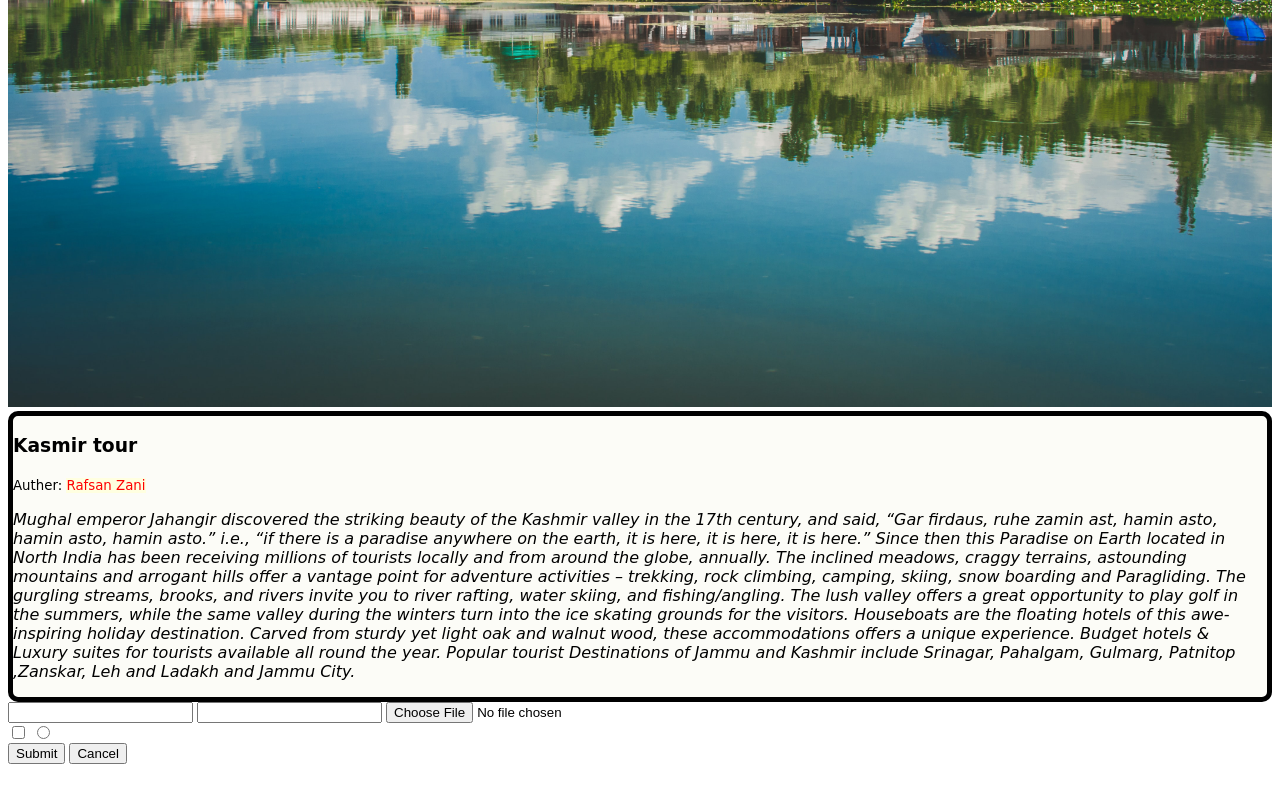
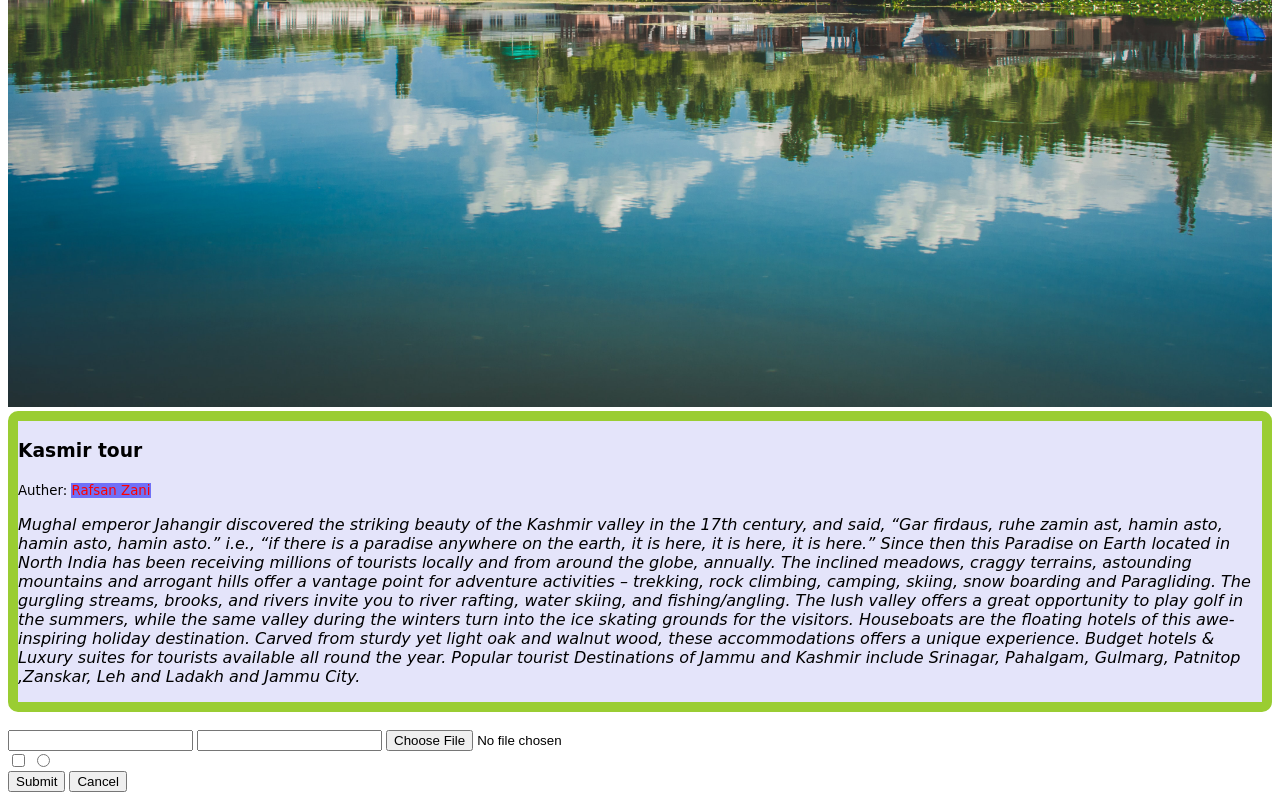
Before and after one commit to RAFSAN1010/my-second-repo, a plain HTML site: page index.html in a window 1280 px wide. Shown: the part 499-1299 px from the top of the page. Before the commit the page ends 1271 px from the top, so only its background shows below. Drawn offline with Linux system fonts and the light colour scheme.

Commit message:
update web

```diff
--- a/index.html
+++ b/index.html
@@ -25,7 +25,7 @@
         The inclined meadows, craggy terrains, astounding mountains and arrogant hills offer a vantage point for adventure activities – trekking, rock climbing, camping, skiing, snow boarding and Paragliding. The gurgling streams, brooks, and rivers invite you to river rafting, water skiing, and fishing/angling. The lush valley offers a great opportunity to play golf in the summers, while the same valley during the winters turn into the ice skating grounds for the visitors.
         Houseboats are the floating hotels of this awe-inspiring holiday destination. Carved from sturdy yet light oak and walnut wood, these accommodations offers a unique experience. Budget hotels & Luxury suites for tourists available all round the year.
         Popular tourist Destinations of Jammu and Kashmir include Srinagar, Pahalgam, Gulmarg, Patnitop ,Zanskar, Leh and Ladakh and Jammu City. </i> </p>
-    </div>
+    </div> <br>
   <form action="">
     <input type="text">
     <input type="password">
--- a/style.css
+++ b/style.css
@@ -3,10 +3,10 @@
 }
 .auther-name{
   color: red;
-  background-color: lightyellow;
+  background-color: rgb(112, 112, 247);
 }
 #div1{
   font-family: cursive;
-  background-color: rgba(252, 252, 246, 0.856); border: 5px solid black;
+  background-color: rgba(218, 218, 248, 0.733); border: 10px solid yellowgreen;
   border-radius: 10px;
 }
```
